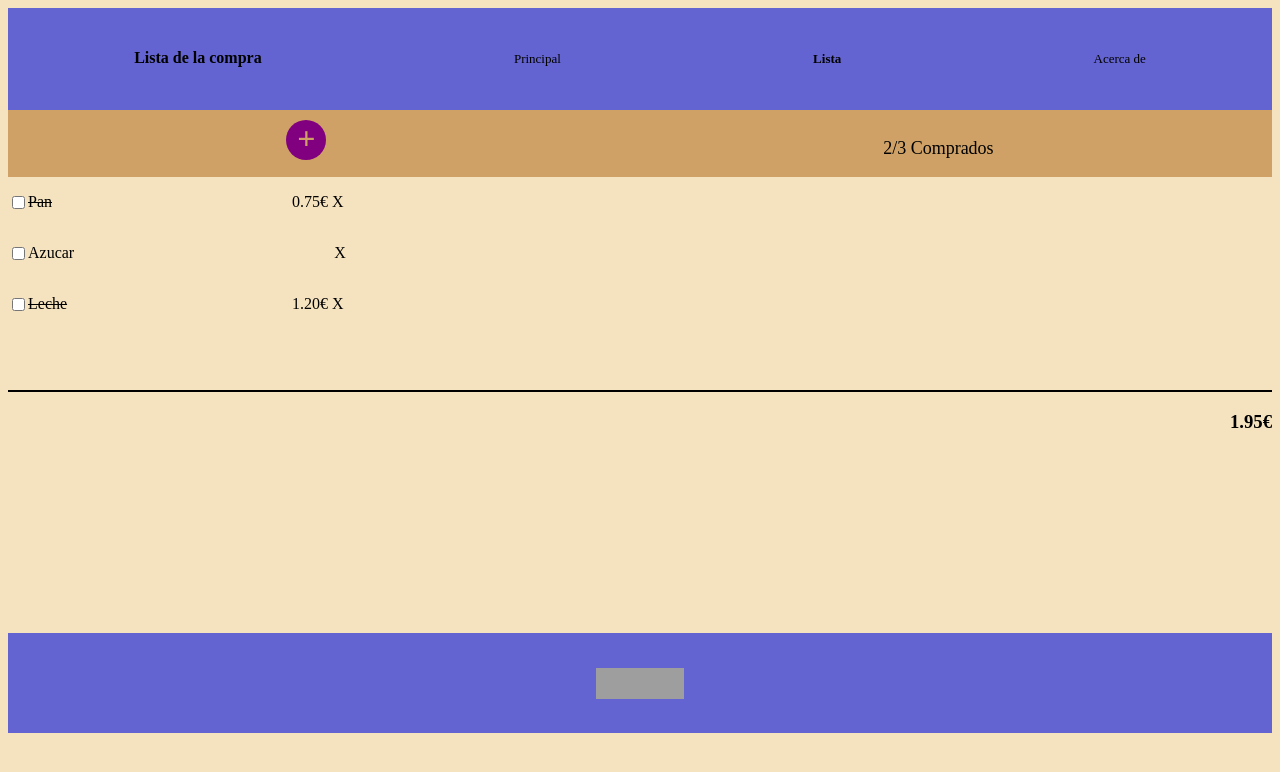
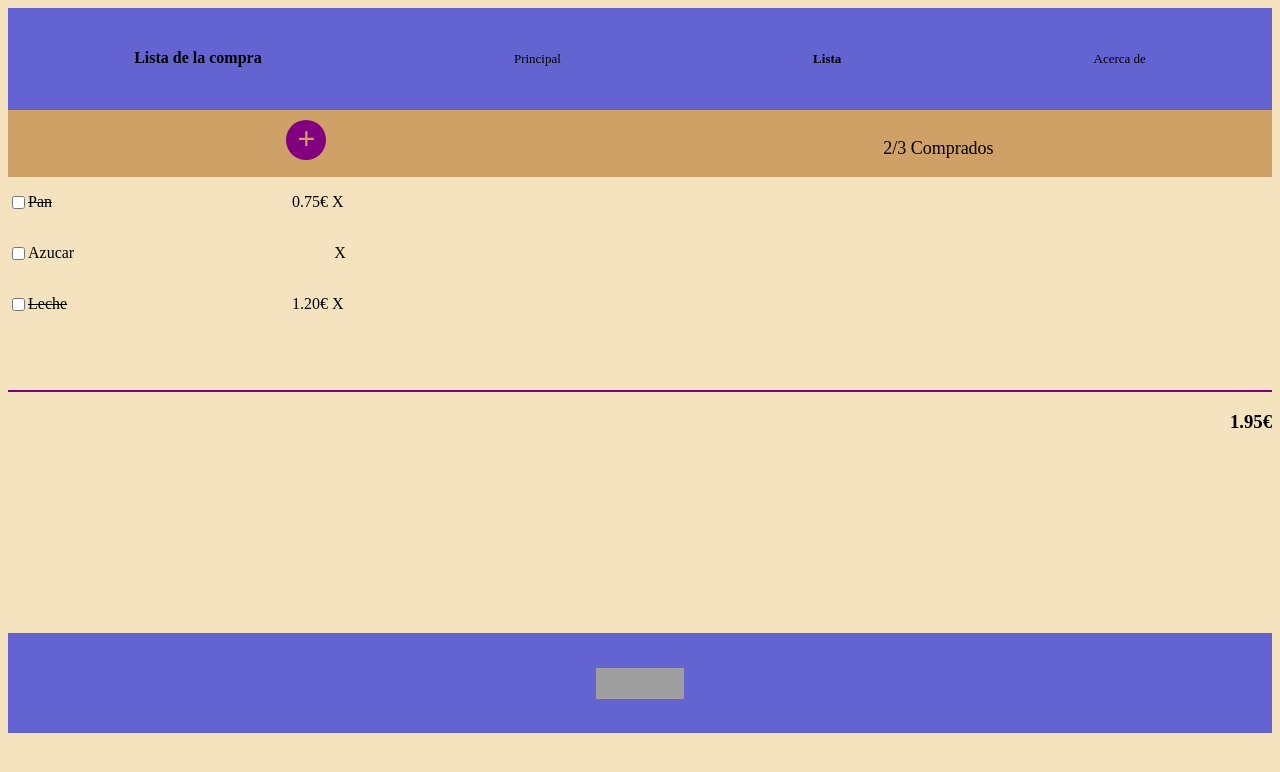
Before and after one commit to Ryanleary9/202301-W1CH3-Ryan-Leary2, a website: page index.html in a window 1280 px wide. Drawn offline with Linux system fonts and the light colour scheme; grey boxes are pictures that could not be loaded.

Commit message:
Changed line color

```diff
--- a/style.css
+++ b/style.css
@@ -137,7 +137,7 @@ button {
 }
 
 [id="line"] {
-  border-bottom: 2px solid black;
+  border-bottom: 2px solid purple;
 }
 
 h3 {
```
